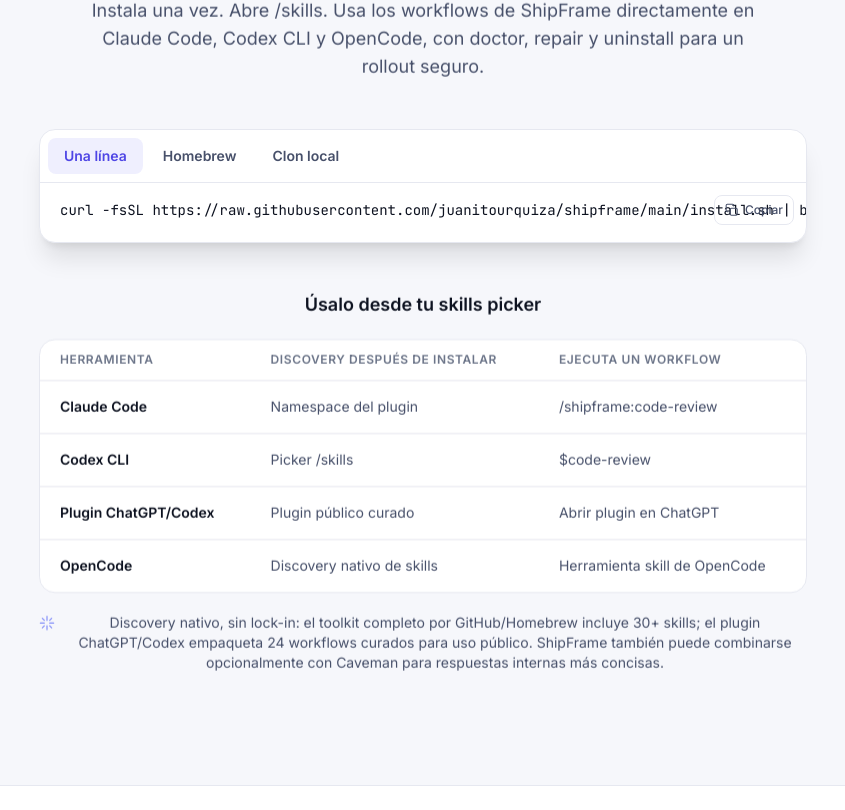
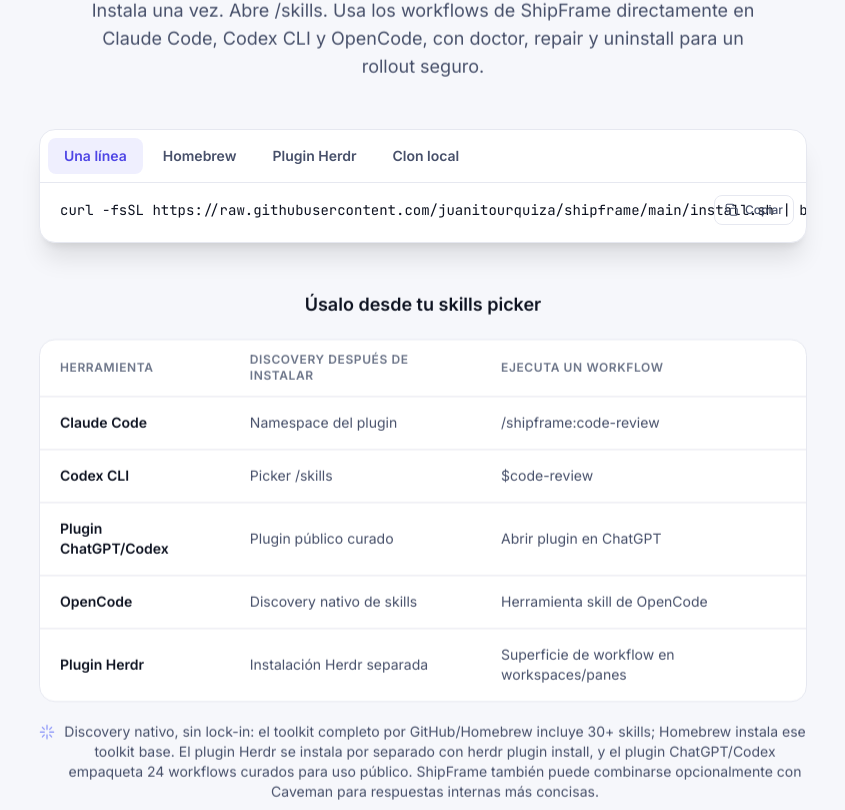
Before and after one commit to juanitourquiza/landing-shipframe, an Angular app: page /es in a window 1280 px wide. Shown: the part 3870-4680 px from the top of the page, without its empty margins (217-1062 px from the left). Built offline with nearby package versions, Linux system fonts and the light colour scheme.

Commit message:
docs(landing): add Herdr plugin install path
- bump landing metadata to v0.4.5
- add Herdr plugin install tab and FAQ copy in EN/ES
- sync llms.txt with Herdr and Homebrew separation

Refs: n/a

```diff
--- a/src/app/core/i18n/content.en.ts
+++ b/src/app/core/i18n/content.en.ts
@@ -165,6 +165,7 @@
     tabs: [
       { id: 'curl', label: 'One-line', code: 'curl -fsSL https://raw.githubusercontent.com/juanitourquiza/shipframe/main/install.sh | bash' },
       { id: 'brew', label: 'Homebrew', code: 'brew tap juanitourquiza/shipframe\nbrew install shipframe\nshipframe install --codex\nshipframe install --doctor --repo-only' },
+      { id: 'herdr', label: 'Herdr plugin', code: 'herdr plugin install juanitourquiza/shipframe/herdr-plugin --yes' },
       { id: 'clone', label: 'Local clone', code: 'git clone https://github.com/juanitourquiza/shipframe ~/tools/shipframe\ncd ~/tools/shipframe\n./install.sh --all\n./install.sh --repair --all\n./install.sh --uninstall --all --yes' },
     ],
     copy: 'Copy',
@@ -176,8 +177,9 @@
       { tool: 'Codex CLI', skills: '/skills picker', orchestration: '$code-review' },
       { tool: 'ChatGPT/Codex plugin', skills: 'Public curated plugin', orchestration: 'Open ChatGPT plugin' },
       { tool: 'OpenCode', skills: 'Native skill discovery', orchestration: 'OpenCode skill tool' },
+      { tool: 'Herdr plugin', skills: 'Separate Herdr install', orchestration: 'Workspace/pane workflow surface' },
     ],
-    note: 'Native discovery, no lock-in: the full GitHub/Homebrew toolkit includes 30+ skills; the ChatGPT/Codex plugin packages 24 curated workflows for public plugin use. ShipFrame can also be paired optionally with Caveman for more concise internal agent responses.'
+    note: 'Native discovery, no lock-in: the full GitHub/Homebrew toolkit includes 30+ skills; Homebrew installs that base toolkit. The Herdr plugin is installed separately with herdr plugin install, and the ChatGPT/Codex plugin packages 24 curated workflows for public plugin use. ShipFrame can also be paired optionally with Caveman for more concise internal agent responses.'
   },
   proof: {
     eyebrow: 'Proof before claims',
@@ -221,7 +223,7 @@
       },
       {
         q: 'Which AI tools does ShipFrame support?',
-        a: 'ShipFrame works with Claude Code (plugin-managed agents and hooks), Codex CLI (a routing table in AGENTS.md without changing your config.toml), the public ChatGPT/Codex plugin (24 curated workflows) and OpenCode (symlinked skills plus converted agents that inherit your global/default model unless you override it). A single install can target one, several or all of them.',
+        a: 'ShipFrame works with Claude Code (plugin-managed agents and hooks), Codex CLI (a routing table in AGENTS.md without changing your config.toml), the public ChatGPT/Codex plugin (24 curated workflows), OpenCode (symlinked skills plus converted agents that inherit your global/default model unless you override it), and Herdr as a separate local workflow plugin. A single base toolkit install can target one, several or all supported agent tools; Herdr uses its own plugin install command.',
       },
 
       {
@@ -234,7 +236,7 @@
       },
       {
         q: 'How do I install ShipFrame?',
-        a: 'Run the one-line installer with curl, install via Homebrew (brew tap juanitourquiza/shipframe && brew install shipframe), or clone the repository and run ./install.sh with --claude, --codex, --opencode or --all. Validate safely with --doctor --repo-only, restore managed files with --repair, and remove ShipFrame-managed artifacts with --uninstall. If you want more concise internal agent responses, you can add Caveman separately as an optional companion skill.',
+        a: 'Run the one-line installer with curl, install the base toolkit via Homebrew (brew tap juanitourquiza/shipframe && brew install shipframe), or clone the repository and run ./install.sh with --claude, --codex, --opencode or --all. Install the Herdr surface separately with herdr plugin install juanitourquiza/shipframe/herdr-plugin --yes; docs: https://github.com/juanitourquiza/shipframe#herdr-local-workflow-plugin. Validate safely with --doctor --repo-only, restore managed files with --repair, and remove ShipFrame-managed artifacts with --uninstall.',
       },
       {
         q: 'Do I have to change my existing workflow?',
--- a/src/app/core/i18n/content.es.ts
+++ b/src/app/core/i18n/content.es.ts
@@ -164,6 +164,7 @@
     tabs: [
       { id: 'curl', label: 'Una línea', code: 'curl -fsSL https://raw.githubusercontent.com/juanitourquiza/shipframe/main/install.sh | bash' },
       { id: 'brew', label: 'Homebrew', code: 'brew tap juanitourquiza/shipframe\nbrew install shipframe\nshipframe install --codex\nshipframe install --doctor --repo-only' },
+      { id: 'herdr', label: 'Plugin Herdr', code: 'herdr plugin install juanitourquiza/shipframe/herdr-plugin --yes' },
       { id: 'clone', label: 'Clon local', code: 'git clone https://github.com/juanitourquiza/shipframe ~/tools/shipframe\ncd ~/tools/shipframe\n./install.sh --all\n./install.sh --repair --all\n./install.sh --uninstall --all --yes' },
     ],
     copy: 'Copiar',
@@ -175,8 +176,9 @@
       { tool: 'Codex CLI', skills: 'Picker /skills', orchestration: '$code-review' },
       { tool: 'Plugin ChatGPT/Codex', skills: 'Plugin público curado', orchestration: 'Abrir plugin en ChatGPT' },
       { tool: 'OpenCode', skills: 'Discovery nativo de skills', orchestration: 'Herramienta skill de OpenCode' },
+      { tool: 'Plugin Herdr', skills: 'Instalación Herdr separada', orchestration: 'Superficie de workflow en workspaces/panes' },
     ],
-    note: 'Discovery nativo, sin lock-in: el toolkit completo por GitHub/Homebrew incluye 30+ skills; el plugin ChatGPT/Codex empaqueta 24 workflows curados para uso público. ShipFrame también puede combinarse opcionalmente con Caveman para respuestas internas más concisas.'
+    note: 'Discovery nativo, sin lock-in: el toolkit completo por GitHub/Homebrew incluye 30+ skills; Homebrew instala ese toolkit base. El plugin Herdr se instala por separado con herdr plugin install, y el plugin ChatGPT/Codex empaqueta 24 workflows curados para uso público. ShipFrame también puede combinarse opcionalmente con Caveman para respuestas internas más concisas.'
   },
   proof: {
     eyebrow: 'Pruebas antes de prometer',
@@ -220,7 +222,7 @@
       },
       {
         q: '¿Qué herramientas de IA soporta ShipFrame?',
-        a: 'ShipFrame funciona con Claude Code (agentes y hooks gestionados por el plugin), Codex CLI (tabla de routing en AGENTS.md sin modificar tu config.toml), el plugin público ChatGPT/Codex (24 workflows curados) y OpenCode (skills enlazados y agentes convertidos que heredan tu modelo global/default salvo que lo sobrescribas). Una sola instalación puede apuntar a una, varias o todas.',
+        a: 'ShipFrame funciona con Claude Code (agentes y hooks gestionados por el plugin), Codex CLI (tabla de routing en AGENTS.md sin modificar tu config.toml), el plugin público ChatGPT/Codex (24 workflows curados), OpenCode (skills enlazados y agentes convertidos que heredan tu modelo global/default salvo que lo sobrescribas) y Herdr como plugin local separado. Una instalación del toolkit base puede apuntar a una, varias o todas las herramientas de agente soportadas; Herdr usa su propio comando de instalación de plugin.',
       },
 
       {
@@ -233,7 +235,7 @@
       },
       {
         q: '¿Cómo instalo ShipFrame?',
-        a: 'Ejecuta el instalador de una línea con curl, instálalo con Homebrew (brew tap juanitourquiza/shipframe && brew install shipframe), o clona el repositorio y corre ./install.sh con --claude, --codex, --opencode o --all. Valida de forma segura con --doctor --repo-only, restaura archivos gestionados con --repair y elimina artefactos de ShipFrame con --uninstall. Si quieres respuestas internas más concisas, puedes agregar Caveman por separado como skill complementaria opcional.',
+        a: 'Ejecuta el instalador de una línea con curl, instala el toolkit base con Homebrew (brew tap juanitourquiza/shipframe && brew install shipframe), o clona el repositorio y corre ./install.sh con --claude, --codex, --opencode o --all. Instala la superficie Herdr por separado con herdr plugin install juanitourquiza/shipframe/herdr-plugin --yes; docs: https://github.com/juanitourquiza/shipframe#herdr-local-workflow-plugin. Valida de forma segura con --doctor --repo-only, restaura archivos gestionados con --repair y elimina artefactos de ShipFrame con --uninstall.',
       },
       {
         q: '¿Tengo que cambiar mi flujo de trabajo actual?',
--- a/src/app/core/site.config.ts
+++ b/src/app/core/site.config.ts
@@ -7,7 +7,7 @@
   releases: 'https://github.com/juanitourquiza/shipframe/releases',
   plugin: 'https://chatgpt.com/plugins/plugins_6a88e6256bb48191a343d39dace5e05c',
   license: 'https://github.com/juanitourquiza/shipframe/blob/main/LICENSE',
-  version: '0.4.4',
+  version: '0.4.5',
   installCmd:
     'curl -fsSL https://raw.githubusercontent.com/juanitourquiza/shipframe/main/install.sh | bash',
   author: {
```
Also changed, not shown: public/llms.txt, 2 other files (tests, documents, lock files or other folders).
